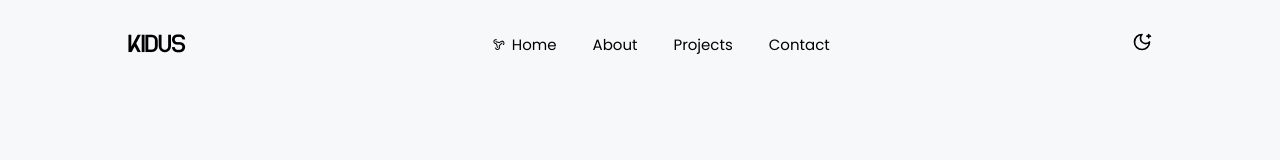
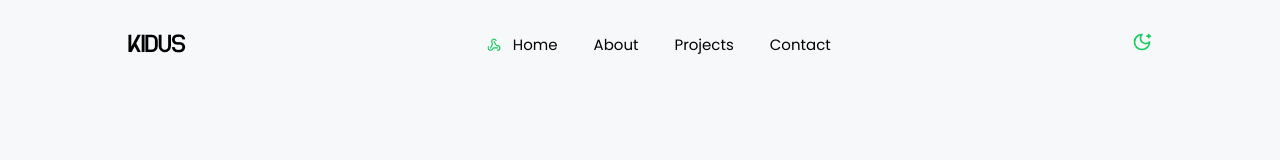
Before and after one commit to kid-us/Next-Portfolio, a Next.js app: page / in a window 1280 px wide. Shown: the top 160 px of the page. Built offline with nearby package versions, Linux system fonts and the light colour scheme.

Commit message:
Primary color and path indicator added to the menu pop up.

```diff
--- a/app/Navbar.tsx
+++ b/app/Navbar.tsx
@@ -112,10 +112,14 @@ const Navbar = () => {
               </a>
               <div className="flex gap-x-9 text-[15px]">
                 {nav.map((n) => (
-                  <Link href={n.path} key={n.id} className="flex gap-x-3">
+                  <Link
+                    href={n.path}
+                    key={n.id}
+                    className="flex items-center gap-x-3"
+                  >
                     {pathname === n.path && (
-                      <span className="rotate-75">
-                        <Webhook size={12} />
+                      <span>
+                        <Webhook size={14} className="text-primary" />
                       </span>
                     )}
                     {n.name}
@@ -127,11 +131,11 @@ const Navbar = () => {
               <div>
                 {savedTheme === "light" ? (
                   <button onClick={toggleTheme}>
-                    <MoonStar size={20} />
+                    <MoonStar size={20} className="text-primary" />
                   </button>
                 ) : (
                   <button onClick={toggleTheme}>
-                    <Sun size={20} />
+                    <Sun size={20} className="text-primary" />
                   </button>
                 )}
               </div>
@@ -149,11 +153,11 @@ const Navbar = () => {
               <div className="flex gap-x-5 nav-bg border border-zinc-400 rounded-full py-[9px] px-5">
                 {savedTheme === "light" ? (
                   <button onClick={toggleTheme}>
-                    <MoonStar size={20} />
+                    <MoonStar size={20} className="text-primary" />
                   </button>
                 ) : (
                   <button onClick={toggleTheme}>
-                    <Sun size={20} />
+                    <Sun size={20} className="text-primary" />
                   </button>
                 )}
                 {viewMenu ? (
--- a/app/components/Menu.tsx
+++ b/app/components/Menu.tsx
@@ -1,6 +1,7 @@
 import { nav } from "@/constants/nav";
-import { MoonStar, Sun, X } from "lucide-react";
+import { MoonStar, Sun, Webhook, X } from "lucide-react";
 import Link from "next/link";
+import { usePathname } from "next/navigation";
 
 interface Props {
   animate: string;
@@ -10,6 +11,8 @@ interface Props {
 }
 
 const MenuPopUp = ({ animate, onClose, onToggle, theme }: Props) => {
+  const pathname = usePathname();
+
   return (
     <>
       <div
@@ -25,11 +28,11 @@ const MenuPopUp = ({ animate, onClose, onToggle, theme }: Props) => {
           <div className="flex gap-x-5 nav-bg border border-zinc-400 rounded-full py-[9px] px-5 ms-28 me-8">
             {theme === "light" ? (
               <button onClick={onToggle}>
-                <MoonStar size={20} />
+                <MoonStar size={20} className="text-primary" />
               </button>
             ) : (
               <button onClick={onToggle}>
-                <Sun size={20} />
+                <Sun size={20} className="text-primary" />
               </button>
             )}
             <button onClick={() => onClose()}>
@@ -42,8 +45,13 @@ const MenuPopUp = ({ animate, onClose, onToggle, theme }: Props) => {
               <Link
                 key={n.id}
                 href={n.path}
-                className="text-xl mb-5 border-b pb-5 block font-semibold"
+                className="flex items-center text-xl mb-5 border-b pb-5 font-semibold"
               >
+                {pathname === n.path && (
+                  <span>
+                    <Webhook size={19} className="text-primary me-2" />
+                  </span>
+                )}
                 {n.name}
               </Link>
             ))}
@@ -51,7 +59,7 @@ const MenuPopUp = ({ animate, onClose, onToggle, theme }: Props) => {
 
           <p className="absolute bottom-10 logo-font uppercase text-lg ms-2">
             Kidus{" "}
-            <span className="font-poppins text-xs block">
+            <span className="font-poppins text-xs block text-color-secondary">
               creative frontend developer
             </span>
           </p>
```
